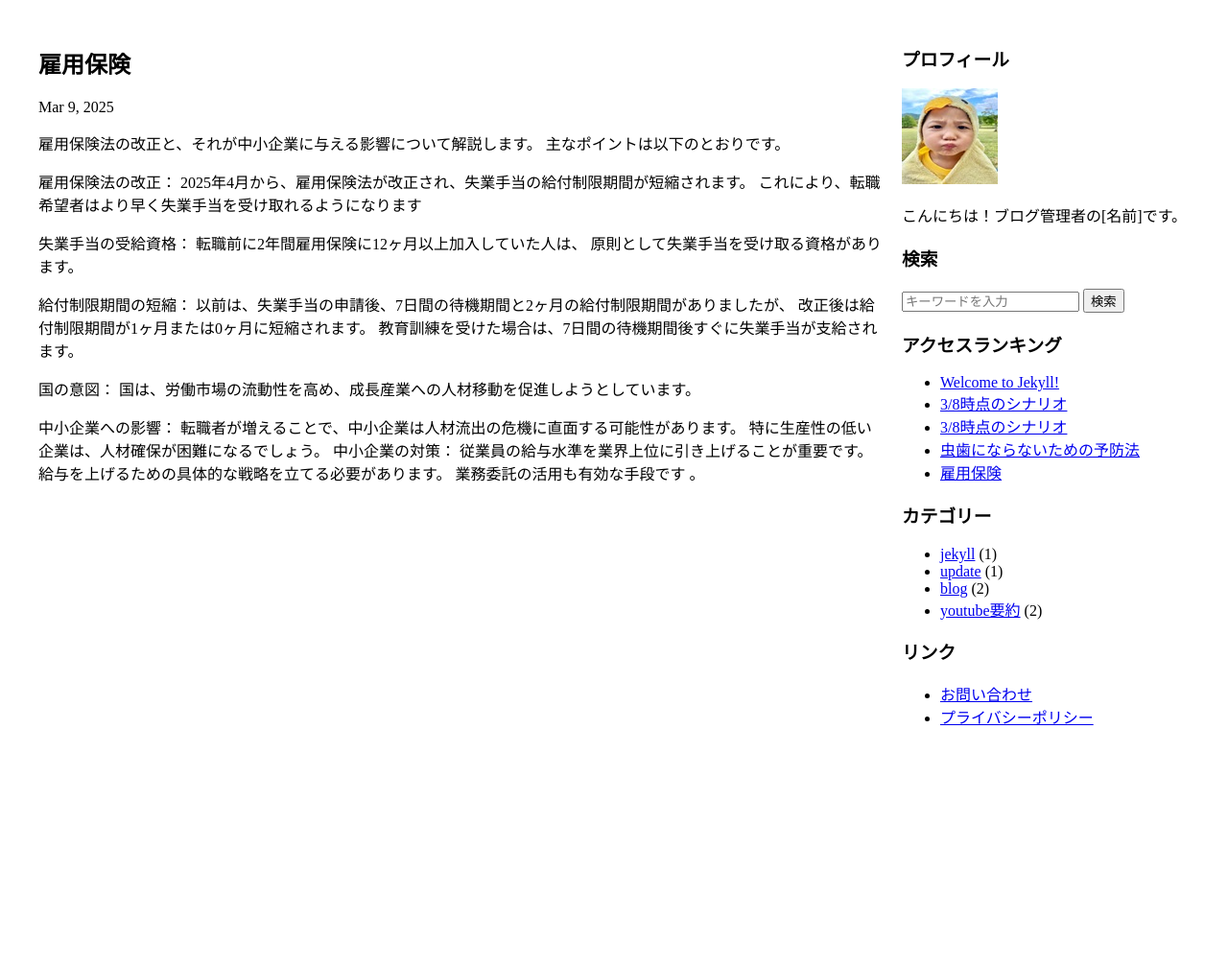
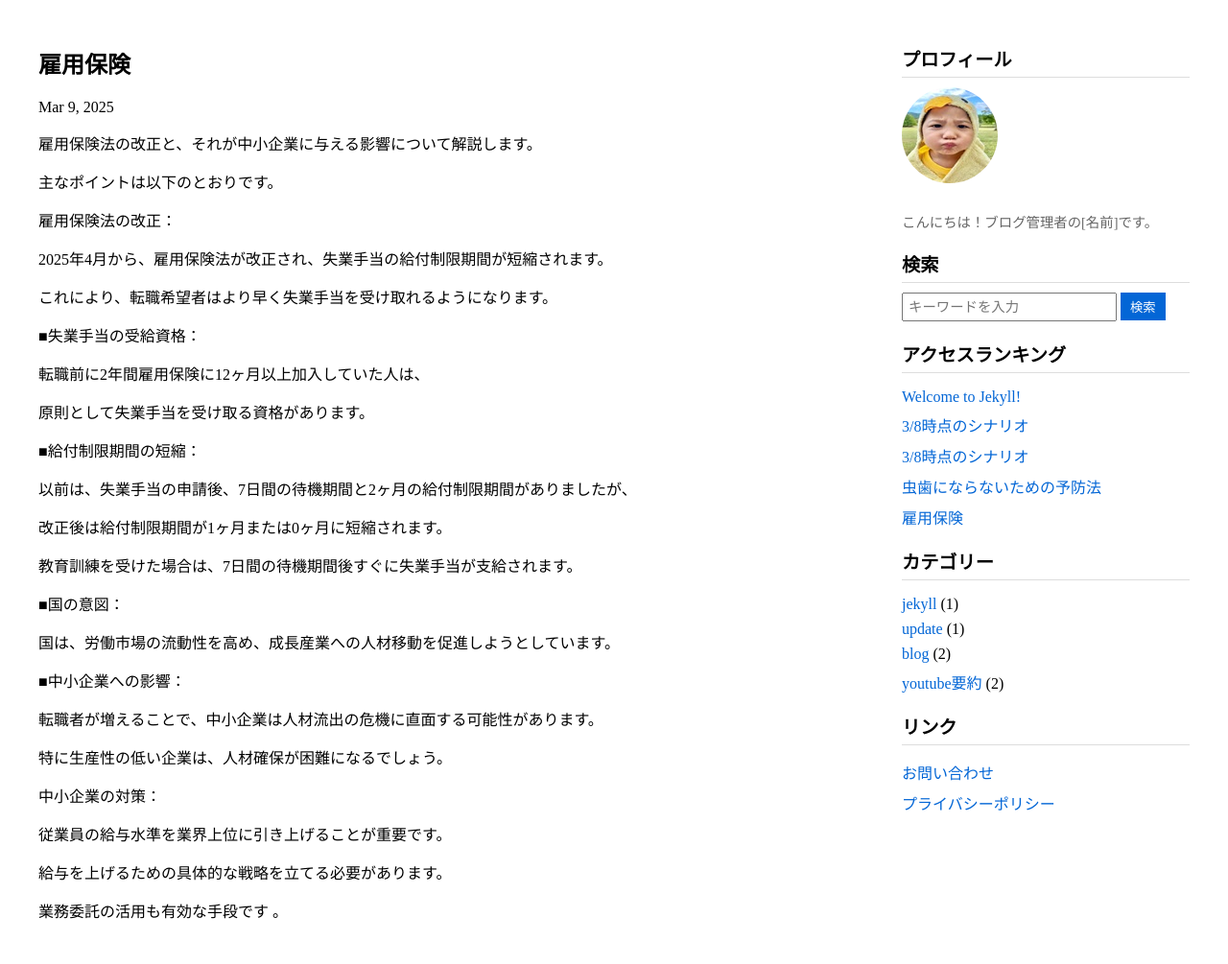
Before and after one commit to tool-cloud/blog, a Jekyll site: the page built from _posts/2025-03-09-youtube要約_雇用保険.md, in a window 1280 px wide. Shown: the whole page at 96% size. Built offline with Jekyll 4.4.1, drawn with Linux system fonts in a browser that asks for light colours; before the commit the page ends 900 px from its top, so only the background shows below that.

Commit message:
auto commit

```diff
--- a/_posts/2025-03-09-youtube要約_雇用保険.md
+++ b/_posts/2025-03-09-youtube要約_雇用保険.md
@@ -6,28 +6,43 @@ category: "youtube要約"
 ---
 
 雇用保険法の改正と、それが中小企業に与える影響について解説します。
+
 主なポイントは以下のとおりです。
 
 雇用保険法の改正：
+
 2025年4月から、雇用保険法が改正され、失業手当の給付制限期間が短縮されます。
-これにより、転職希望者はより早く失業手当を受け取れるようになります
 
-失業手当の受給資格：
+これにより、転職希望者はより早く失業手当を受け取れるようになります。
+
+■失業手当の受給資格：
+
 転職前に2年間雇用保険に12ヶ月以上加入していた人は、
+
 原則として失業手当を受け取る資格があります。
 
-給付制限期間の短縮：
+■給付制限期間の短縮：
+
 以前は、失業手当の申請後、7日間の待機期間と2ヶ月の給付制限期間がありましたが、
+
 改正後は給付制限期間が1ヶ月または0ヶ月に短縮されます。
+
 教育訓練を受けた場合は、7日間の待機期間後すぐに失業手当が支給されます。
 
-国の意図：
+■国の意図：
+
 国は、労働市場の流動性を高め、成長産業への人材移動を促進しようとしています。
 
-中小企業への影響：
+■中小企業への影響：
+
 転職者が増えることで、中小企業は人材流出の危機に直面する可能性があります。
+
 特に生産性の低い企業は、人材確保が困難になるでしょう。
+
 中小企業の対策：
+
 従業員の給与水準を業界上位に引き上げることが重要です。
+
 給与を上げるための具体的な戦略を立てる必要があります。
+
 業務委託の活用も有効な手段です 。
--- a/assets/main.css
+++ b/assets/main.css
@@ -1,3 +1,91 @@
-.container { display: flex; flex-wrap: nowrap; max-width: 1200px; margin: 0 auto; padding: 20px; }
-.main-content { flex: 2; margin-right: 20px; }
-.sidebar { flex: 1; max-width: 300px; }
+.container {
+  display: flex;
+  flex-wrap: nowrap;
+  max-width: 1200px;
+  margin: 0 auto;
+  padding: 20px;
+}
+.main-content {
+  flex: 2;
+  margin-right: 20px;
+}
+.sidebar {
+  flex: 1;
+  max-width: 300px;
+}
+section {
+  margin-bottom: 20px;
+}
+h3 {
+  font-size: 1.2em;
+  margin-bottom: 10px;
+  border-bottom: 1px solid #ddd;
+  padding-bottom: 5px;
+}
+.profile-img {
+  width: 100px;
+  height: 100px;
+  border-radius: 50%;
+  margin-bottom: 10px;
+}
+.profile p {
+  font-size: 0.9em;
+  color: #666;
+}
+.search-input {
+  width: 70%;
+  padding: 5px;
+  font-size: 0.9em;
+}
+.search-button {
+  padding: 5px 10px;
+  background-color: #0366d6;
+  color: white;
+  border: none;
+  cursor: pointer;
+}
+.search-button:hover {
+  background-color: #024ea4;
+}
+.ranking-list, .category-list, .link-list {
+  list-style: none;
+  padding: 0;
+}
+.ranking-list li, .category-list li, .link-list li {
+  margin-bottom: 8px;
+}
+.ranking-list a, .category-list a, .link-list a {
+  text-decoration: none;
+  color: #0366d6;
+}
+.ranking-list a:hover, .category-list a:hover, .link-list a:hover {
+  text-decoration: underline;
+}
+
+/* スマホ画面用の調整 (768px以下) */
+@media (max-width: 768px) {
+  .container {
+    flex-direction: column; /* 縦に並べる */
+    padding: 10px; /* 余白を小さく */
+  }
+  .main-content {
+    margin-right: 0; /* 右マージンを削除 */
+    margin-bottom: 20px; /* 下に余白を追加 */
+  }
+  .sidebar {
+    max-width: 100%; /* 幅をフルに */
+  }
+  .profile-img {
+    width: 80px; /* 画像を少し小さく */
+    height: 80px;
+  }
+  h3 {
+    font-size: 1em; /* 見出しを小さく */
+  }
+  .profile p, .search-input, .search-button {
+    font-size: 0.85em; /* テキストを少し小さく */
+  }
+  .search-input {
+    width: 60%; /* 入力欄を狭く */
+  }
+}
```
Also changed, not shown: _posts/2025-03-09-youtube要約_虫歯.md (+14 -0 lines).
